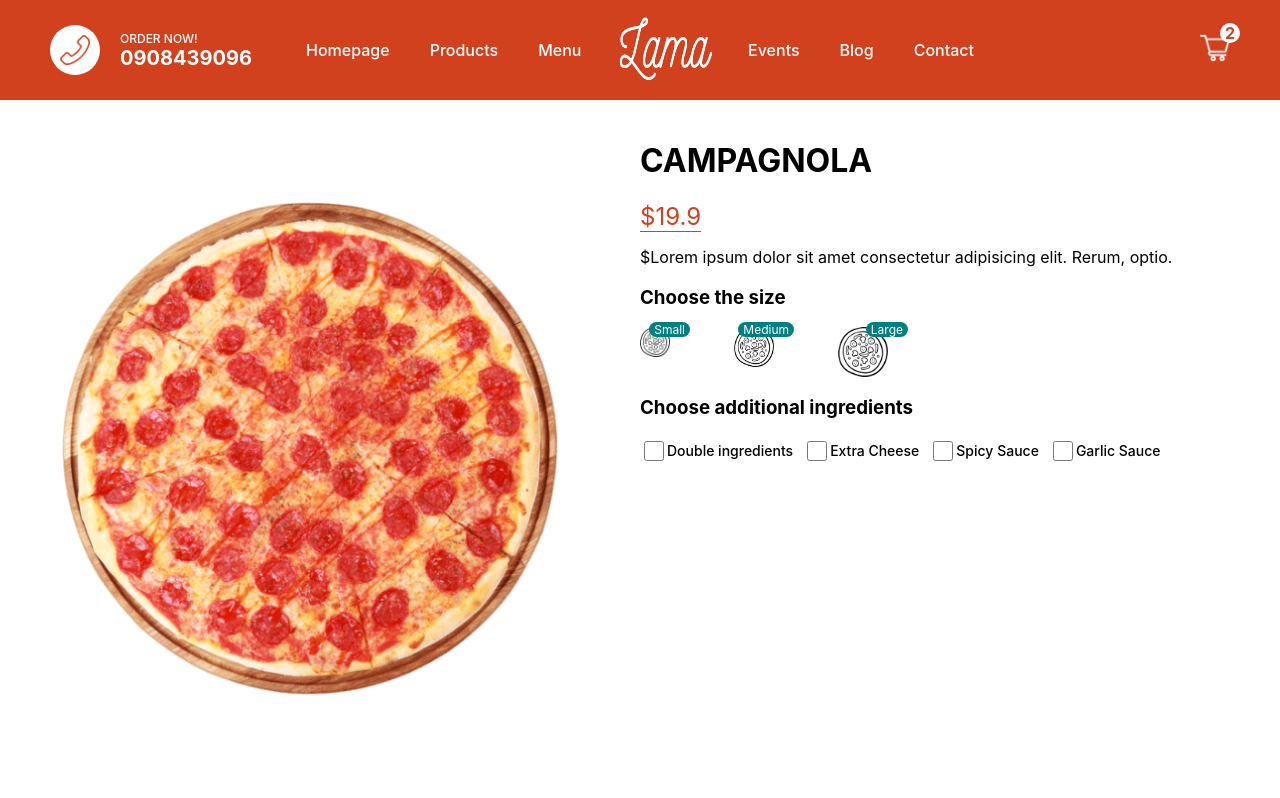
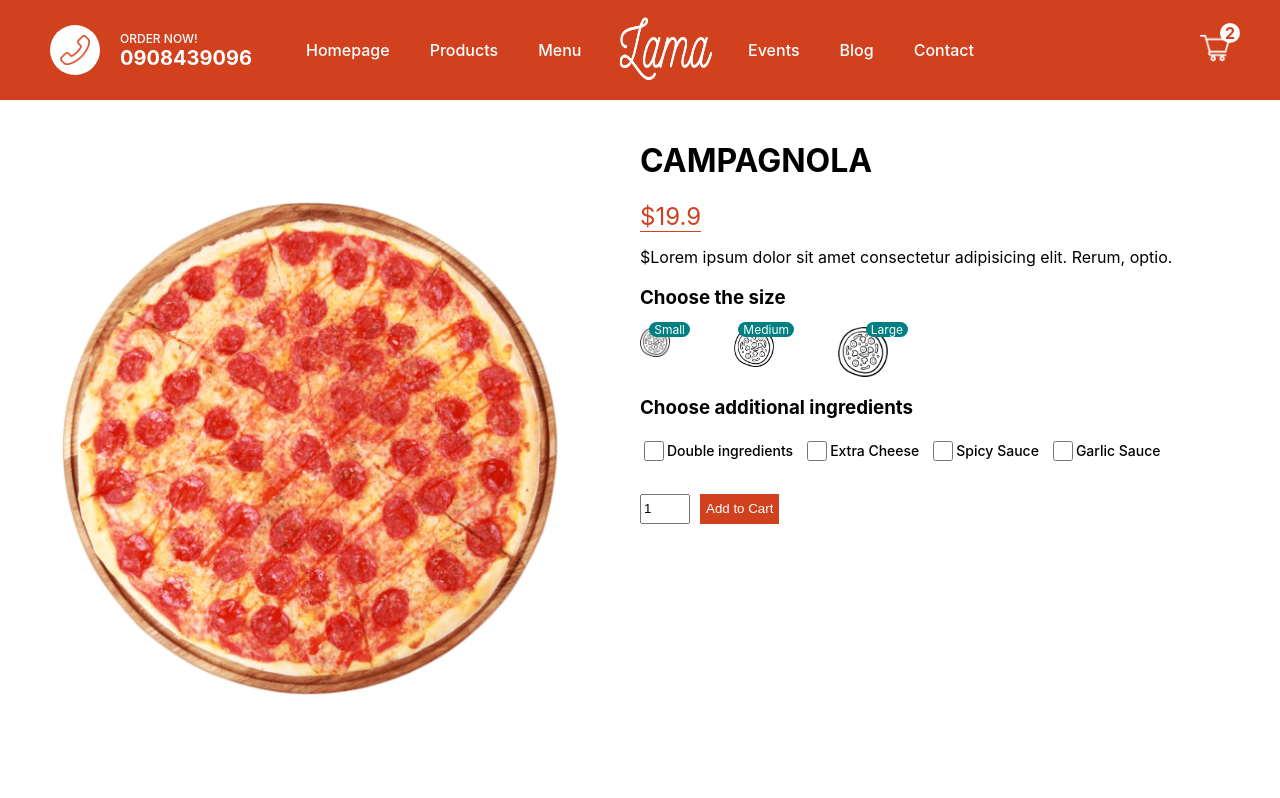
Before and after one commit to Mankind71/lamaDevFoodOrdering, a Next.js app: page /product/1 in a window 1280 px wide. Shown: the top 798 px of the page. Built offline with nearby package versions, Linux system fonts and the light colour scheme.

Commit message:
created the product page

```diff
--- a/pages/product/[id].jsx
+++ b/pages/product/[id].jsx
@@ -78,6 +78,10 @@ const Product = () => {
             <label htmlFor="garlic">Garlic Sauce</label>
           </div>
         </div>
+        <div className={styles.add}>
+          <input type="number" name="" id="" className={styles.quantity} defaultValue={1} />
+          <button className={styles.button}>Add to Cart</button>
+        </div>
       </div>
     </div>
   );
```
